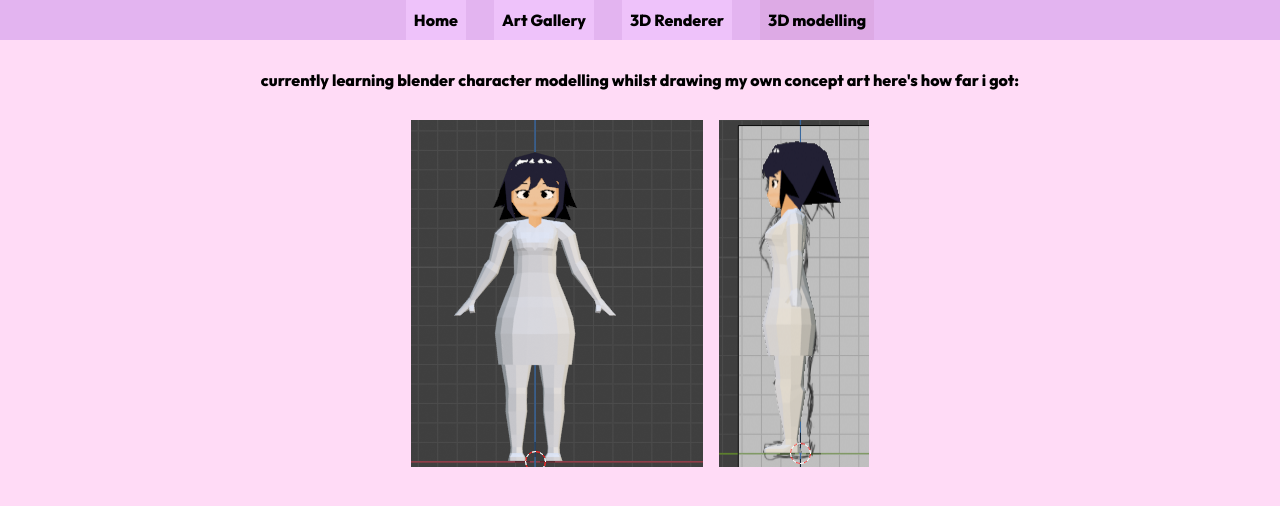
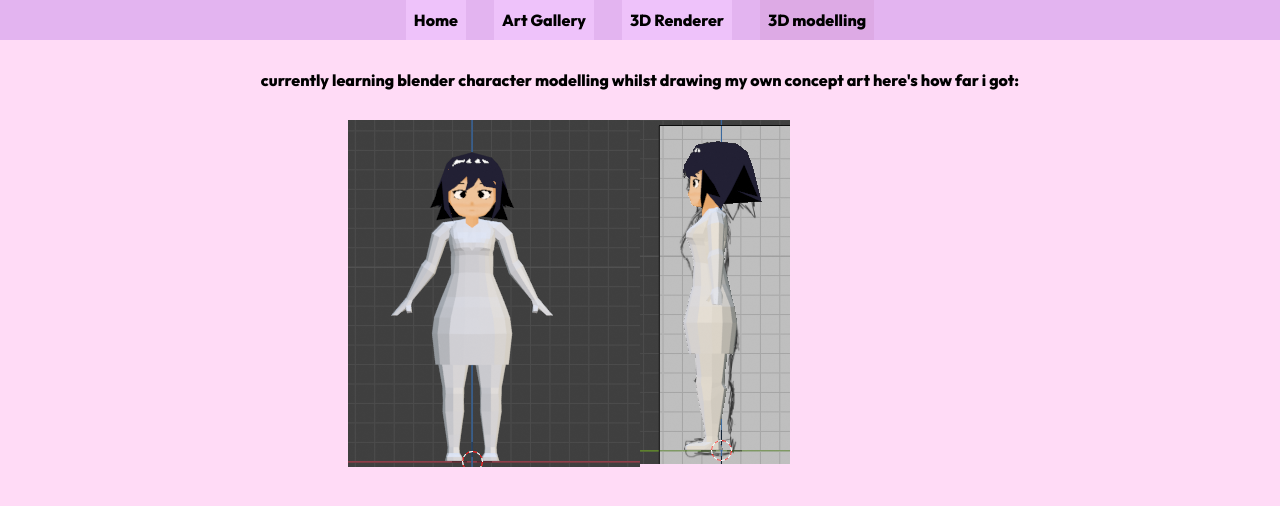
Before and after one commit to Cheesy60/Cheesy60.github.io, a SvelteKit app: page /3d in a window 1280 px wide. Shown: the top 506 px of the page. Built offline with nearby package versions, Linux system fonts and the light colour scheme.

Commit message:
Update layout

```diff
--- a/src/routes/3d/+page.svelte
+++ b/src/routes/3d/+page.svelte
@@ -1,4 +1,4 @@
 <div class="w-full text-center p-7">currently learning blender character modelling whilst drawing my own concept art here's how far i got:</div>
 
-<div class="flex gap-4"><img src="3dmodel.png" alt="" class="flex w-auto">
+<div class="grid grid-cols-2"><img src="3dmodel.png" alt="" class="flex w-auto">
 <img src="3dsideview.png" alt="" class="flex w-auto"></div>
```
